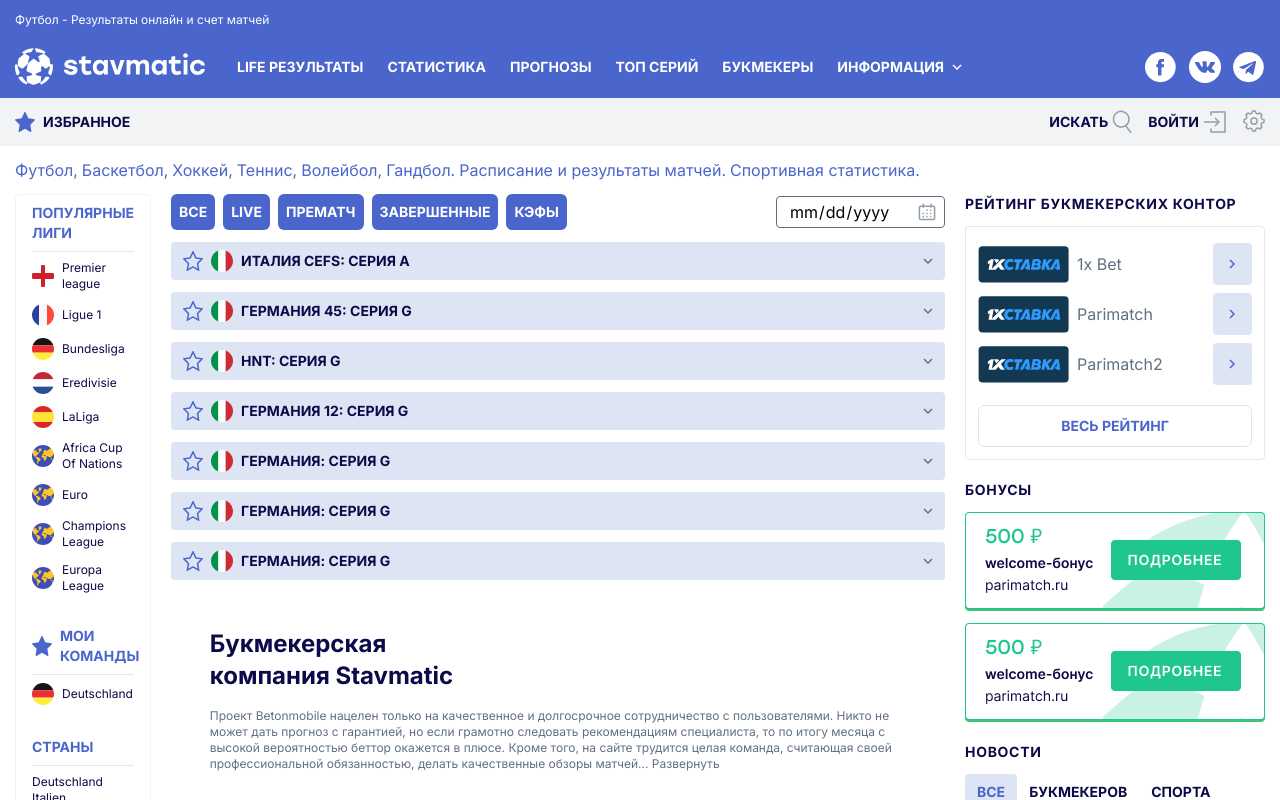
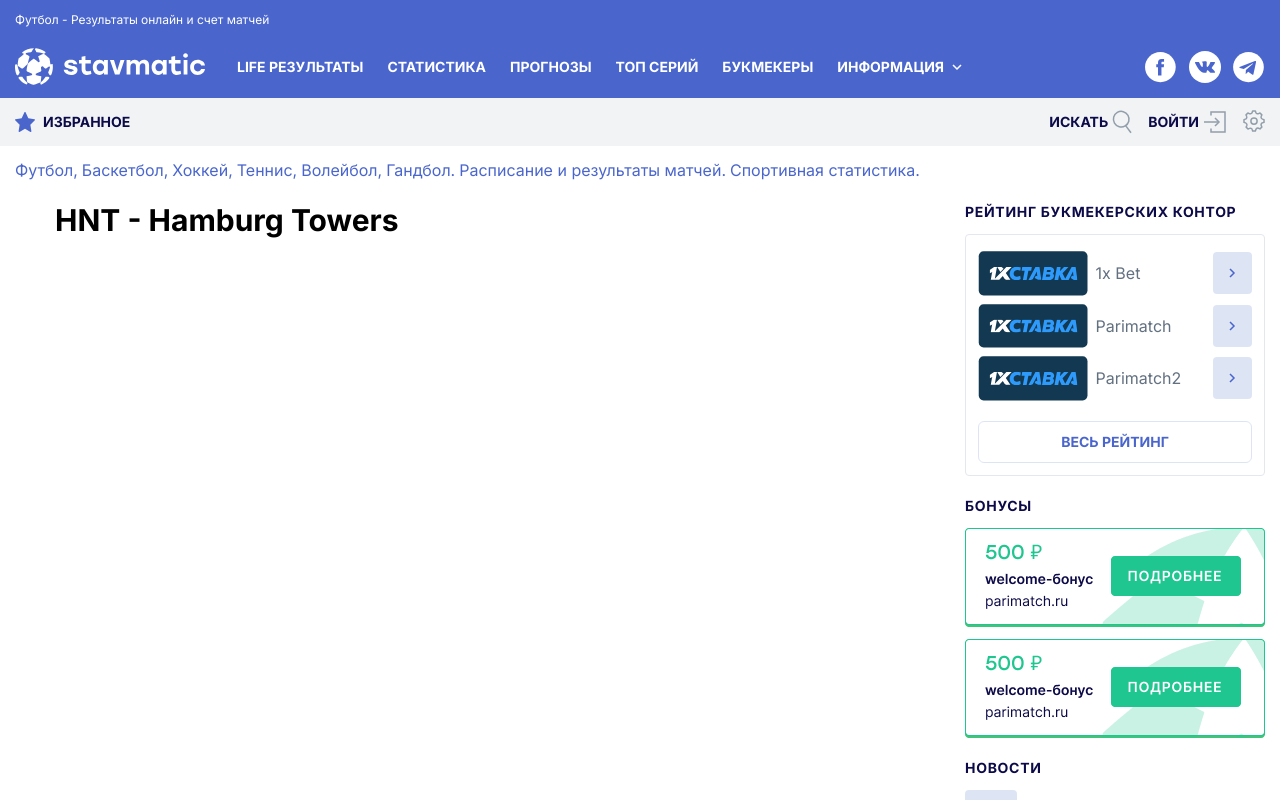
Before and after one commit to Alexey-Buglak/stavmatic, a React (Create React App) app: page /stavmatic/matches/1 in a window 1280 px wide. Before the commit this address led to /stavmatic. Shown: the top 800 px of the page. Built offline with nearby package versions, Linux system fonts and the light colour scheme.

Commit message:
homePg refactoring + start another pages

```diff
--- a/src/components/NewsPanel.jsx
+++ b/src/components/NewsPanel.jsx
@@ -76,8 +76,8 @@
         <ul className="w-full rounded-[4px] border dark:border-[#2F3340] border-[#E4E7EC] p-3">
           {ratC.map((e, idx) => (
             <li className="flex items-center py-1" key={e.name + idx}>
-              <img src={e.icon} alt="img" />
-              <p className="text-gray dark:text-dMGray ml-2">{e.name}</p>
+              <img src={e.icon} alt="img" className='w-[40%]' />
+              <p className="text-gray lg:text-xs dark:text-dMGray ml-2">{e.name}</p>
               <button className="ml-auto dark:bg-[#455AA8] p-4 rounded-[4px] bg-blueLight">
                 <svg
                   width="7"
--- /dev/null
+++ b/src/components/SportsLine.jsx
@@ -0,0 +1,20 @@
+import React from 'react';
+import { NavLink } from 'react-router-dom'
+
+
+const SportsLine = () => {
+  return (
+    <div className="flex flex-wrap md:text-xs justify-start gap-x-1 text-blue dark:text-dMWhite my-3">
+      <NavLink to="/football">Футбол,</NavLink>
+      <NavLink to="/basketball">Баскетбол,</NavLink>
+      <NavLink to="/hokey">Хоккей,</NavLink>
+      <NavLink to="/tennis">Теннис,</NavLink>
+      <NavLink to="/voleyball">Волейбол,</NavLink>
+      <NavLink to="/handball">Гандбол.</NavLink>
+      <NavLink to="/">Расписание и результаты матчей.</NavLink>
+      <NavLink to="/statistics">Спортивная статистика.</NavLink>
+    </div>
+  )
+};
+
+export default SportsLine;
--- a/src/components/mainPage/CountriesMatches.jsx
+++ b/src/components/mainPage/CountriesMatches.jsx
@@ -1,4 +1,4 @@
-import React, { useRef, useState } from 'react'
+import React, { useEffect, useRef, useState } from 'react'
 import italien from '../../imgs/italineIcon.svg'
 import interIcon from '../../imgs/interIcon.svg'
 import BlueButton from '../BlueButton'
@@ -8,9 +8,10 @@
 
 import starBlue from '../../imgs/starBlue.svg'
 import emptyStar from '../../imgs/starBlueEmpty.svg'
+import { NavLink } from 'react-router-dom'
 
 const CountriesMatches = () => {
-  const arr = [
+  let arr = [
     {
       country: 'Италия Cefs',
       isOpen: false,
@@ -19,10 +20,11 @@
       fav: false,
       matches: [
         {
+          path: '1',
           date: '2023-05-10',
           live: true,
           time: '16:00',
-          fav: true,
+          fav: false,
           teamOne: {
             name: 'Интер',
             goals: 0,
@@ -64,6 +66,7 @@
         },
         {
           date: '2023-05-10',
+          path: '2',
           time: '16:00',
           live: true,
           fav: true,
@@ -108,6 +111,7 @@
         },
         {
           time: '12:00',
+          path: '99',
           date: '2023-05-11',
           fav: true,
           teamOne: {
@@ -164,6 +168,7 @@
           time: '12:00',
           date: '2023-05-11',
           fav: true,
+          path: 'hnt',
           teamOne: {
             name: 'Hamburg Towers',
             goals: 51,
@@ -297,6 +302,7 @@
       matches: [
         {
           date: '2023-05-10',
+          path: 'HNT',
           time: '16:00',
           fav: true,
           teamOne: {
@@ -677,9 +683,6 @@
 
   const [isKef, setIsKef] = useState(false)
   const dateInputRef = useRef(null)
-  const handleChange = (e) => {
-    filterMatches(e.target.value)
-  }
   const [filteredCountries, setFilteredCountries] = useState(arr)
 
   const filterMatches = (date) => {
@@ -725,7 +728,7 @@
         <label className="sm:w-full relative">
           <input
             type="date"
-            onChange={handleChange}
+            onChange={(e) => filterMatches(e.target.value)}
             ref={dateInputRef}
             className="rounded-[4px] sm:w-full z-50 border border-gray px-3 py-[2px] dark:bg-dMBlackBlueBg dark:text-dMWhite"
           />
@@ -820,10 +823,7 @@
       <ul className="text-darkBlue dark:text-dMWhite ">
         {filteredCountries.length ? (
           filteredCountries.map((e, idx) => (
-            <li
-              key={e.country + idx}
-              className={`${e.matches.length ? 'block' : 'hidden'} mt-3`}
-            >
+            <li key={e.country + idx} className="mt-3">
               <div
                 className="cursor-pointer rounded-[4px] bg-blueLight  dark:bg-dMBlue flex items-center gap-x-2 py-2 px-3"
                 onClick={() => {
@@ -838,6 +838,18 @@
                     onClick={() => {
                       e.fav = !e.fav
                       setFilteredCountries([...filteredCountries])
+
+                      // ******** //
+
+                      arr = arr.filter((el) => {
+                        if (el.country + el.league === e.country + e.league) {
+                          el.fav = !el.fav
+                        }
+                        return el
+                      })
+
+
+                      // ******** //
                     }}
                     alt="fav"
                   />
@@ -870,9 +882,11 @@
                   />
                 </svg>
               </div>
-              <ul className={`${e.isOpen ? 'block' : 'hidden'}`}>
+              {e.isOpen ? (
+                <ul>
                   {e.matches.map((m, idx) => (
-                  <li
+                    <NavLink
+                      to={`/matches/${m.path}`}
                       key={m.teamOne.name + m.teamTwo.name + idx}
                       className={`${
                         e.matches.length === idx + 1 ? 'border-0' : 'border-b'
@@ -926,9 +940,10 @@
                       {m.date === 'live' ? (
                         <div className="mr-[2%]">LIVE</div>
                       ) : null}
-                  </li>
+                    </NavLink>
                   ))}
                 </ul>
+              ) : null}
             </li>
           ))
         ) : (
@@ -958,7 +973,7 @@
         <div className="flex flex-wrap mt-4 gap-6">
           {top.map((t) => (
             <ul key={t.name} className="md:w-full w-[45%]">
-              <li className="text-black dark:text-dMWhite  dark:bg-dMBlue uppercase font-semibold text-sm py-2 px-20 bg-blueLight rounded-[4px] text-center">
+              <li className="text-black dark:text-dMWhite whitespace-nowrap  dark:bg-dMBlue uppercase font-semibold text-sm py-2  bg-blueLight rounded-[4px] text-center">
                 {t.name}
               </li>
               {t.teams.map((team) => (
--- a/src/components/mainPage/Leagues.jsx
+++ b/src/components/mainPage/Leagues.jsx
@@ -32,7 +32,7 @@
   ]
 
   return (
-    <div className="sm:hidden border dark:text-dMWhite text-darkBlue text-xs border-darkWhite dark:border-[#2F3340] py-2 px-4 rounded-[4px] w-max">
+    <div className="sm:hidden border h-max dark:text-dMWhite text-darkBlue text-xs border-darkWhite dark:border-[#2F3340] py-2 px-4 rounded-[4px] w-max">
       <div>
         <h1 className="uppercase dark:text-dMLightBlue text-blue font-semibold text-sm">
           Популярные Лиги
@@ -80,16 +80,19 @@
             >
               {e.open}
               <div
-                onClick={() => setOpenCountry(e.name)}
-                className="cursor-pointer"
+                onClick={() => {
+                  if (openCountry === e.name) {
+                    setOpenCountry(null)
+                  } else {
+                    setOpenCountry(e.name)
+                  }
+                }}
+                className="text-sm cursor-pointer"
               >
                 {e.name}
               </div>
-              <ul
-                className={`${
-                  openCountry === e.name ? 'block' : 'hidden'
-                } ml-4`}
-              >
+              {openCountry === e.name ? (
+                <ul className="ml-4">
                   {e.leagues.map((e) => (
                     <li className="flex items-center gap-x-1" key={e.name}>
                       {e.name}{' '}
@@ -97,6 +100,7 @@
                     </li>
                   ))}
                 </ul>
+              ) : null}
             </li>
           ))}
         </ul>
--- a/src/pages/HomePage.jsx
+++ b/src/pages/HomePage.jsx
@@ -1,24 +1,15 @@
-import React, { useEffect } from 'react'
-import { NavLink } from 'react-router-dom'
+import React from 'react'
 import Leagues from '../components/mainPage/Leagues'
 import CountriesMatches from '../components/mainPage/CountriesMatches'
 import NewsPanel from '../components/NewsPanel'
+import SportsLine from '../components/SportsLine'
 
 export default function HomePage() {
   // Wohin geht der Link zum Zeitplan und Spielerergebnise !!??
 
   return (
     <div className="container ">
-      <div className="flex flex-wrap md:text-xs justify-start gap-x-1 text-blue dark:text-dMWhite my-3">
-        <NavLink to="/football">Футбол,</NavLink>
-        <NavLink to="/basketball">Баскетбол,</NavLink>
-        <NavLink to="/hokey">Хоккей,</NavLink>
-        <NavLink to="/tennis">Теннис,</NavLink>
-        <NavLink to="/voleyball">Волейбол,</NavLink>
-        <NavLink to="/handball">Гандбол.</NavLink>
-        <NavLink to="/">Расписание и результаты матчей.</NavLink>
-        <NavLink to="/statistics">Спортивная статистика.</NavLink>
-      </div>
+      <SportsLine />
       <div className="flex justify-between gap-x-5">
         <Leagues />
         <CountriesMatches />
--- a/src/pages/MatchesCard.jsx
+++ b/src/pages/MatchesCard.jsx
@@ -1,11 +1,29 @@
-import React from 'react';
+import React from 'react'
+import NewsPanel from '../components/NewsPanel'
+import SportsLine from '../components/SportsLine'
 
 const MatchesCard = () => {
+  const match = {
+    teamOne: 'HNT',
+    teamTwo: 'Hamburg Towers',
+    dateFull: '31 Oktober, 2023',
+    dateSm: '08.12.20',
+    time: '13:00',
+    status: 'Завершён',
+  }
+
+
   return (
-    <div>
+    <div className='container'>
+      <SportsLine />
+      <div className="flex gap-x-7 mt-5">
+        <div>
+          <h1 className='text-3xl ml-10 w-full font-bold dark:text-dMWhite'>{match.teamOne} - {match.teamTwo}</h1>
+        </div>
+        <NewsPanel />
+      </div>
+    </div>
+  )
+}
 
-    </div>
-  );
-};
-
-export default MatchesCard;
+export default MatchesCard
--- /dev/null
+++ b/src/pages/NewsListPage.jsx
@@ -0,0 +1,11 @@
+import React from 'react';
+
+const NewsListPage = () => {
+  return (
+    <div>
+
+    </div>
+  );
+};
+
+export default NewsListPage;
--- /dev/null
+++ b/src/pages/NewsPage.jsx
@@ -0,0 +1,21 @@
+import React from 'react'
+import img from '../imgs/image 49.png'
+
+const NewsPage = () => {
+  const news = [
+    {
+      title:
+        'Федун: врачи сборной не смогли уберечь Соболева от усугубления травмы',
+      text: 'Владелец московского «Спартака» Леонид Федун заявил, что он недоволен работой врачей...',
+      img: img,
+      views: '1k',
+      kommentars: '129',
+      date: '12 Янв, 2020',
+      hrefs: ['футбол', 'суперлига'],
+    },
+  ]
+
+  return <div></div>
+}
+
+export default NewsPage
--- /dev/null
+++ b/src/pages/ViewsPage.jsx
@@ -0,0 +1,11 @@
+import React from 'react';
+
+const ViewsPage = () => {
+  return (
+    <div>
+
+    </div>
+  );
+};
+
+export default ViewsPage;
--- a/tailwind.config.js
+++ b/tailwind.config.js
@@ -10,9 +10,9 @@
       vsm: { max: '320px' },
 
       // REVERSE //
-      lgR: { min: '1024px' },
-      mdR: { min: '768px' },
-      smR: { min: '480px' },
+      lgR: { min: '1024.1px' },
+      mdR: { min: '768.1px' },
+      smR: { min: '480.1px' },
       xxlR: { min: '2000px' },
     },
     container: {
```
Also changed, not shown: src/assets/routes.js (+16 -1 lines), src/imgs/image 49.png (added), 1 other file (tests, documents, lock files or other folders). Lines whose indentation alone changed are shown as unchanged.
